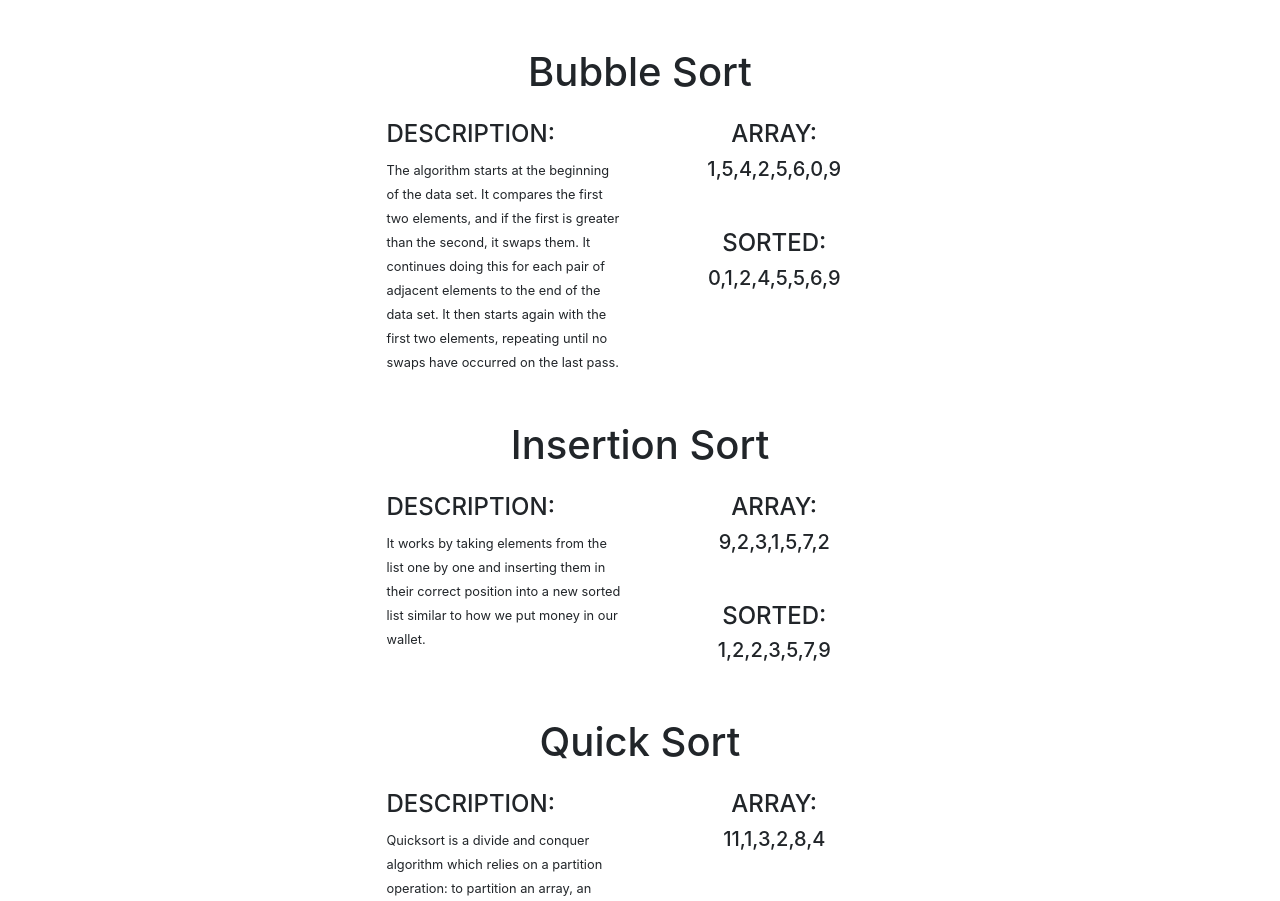
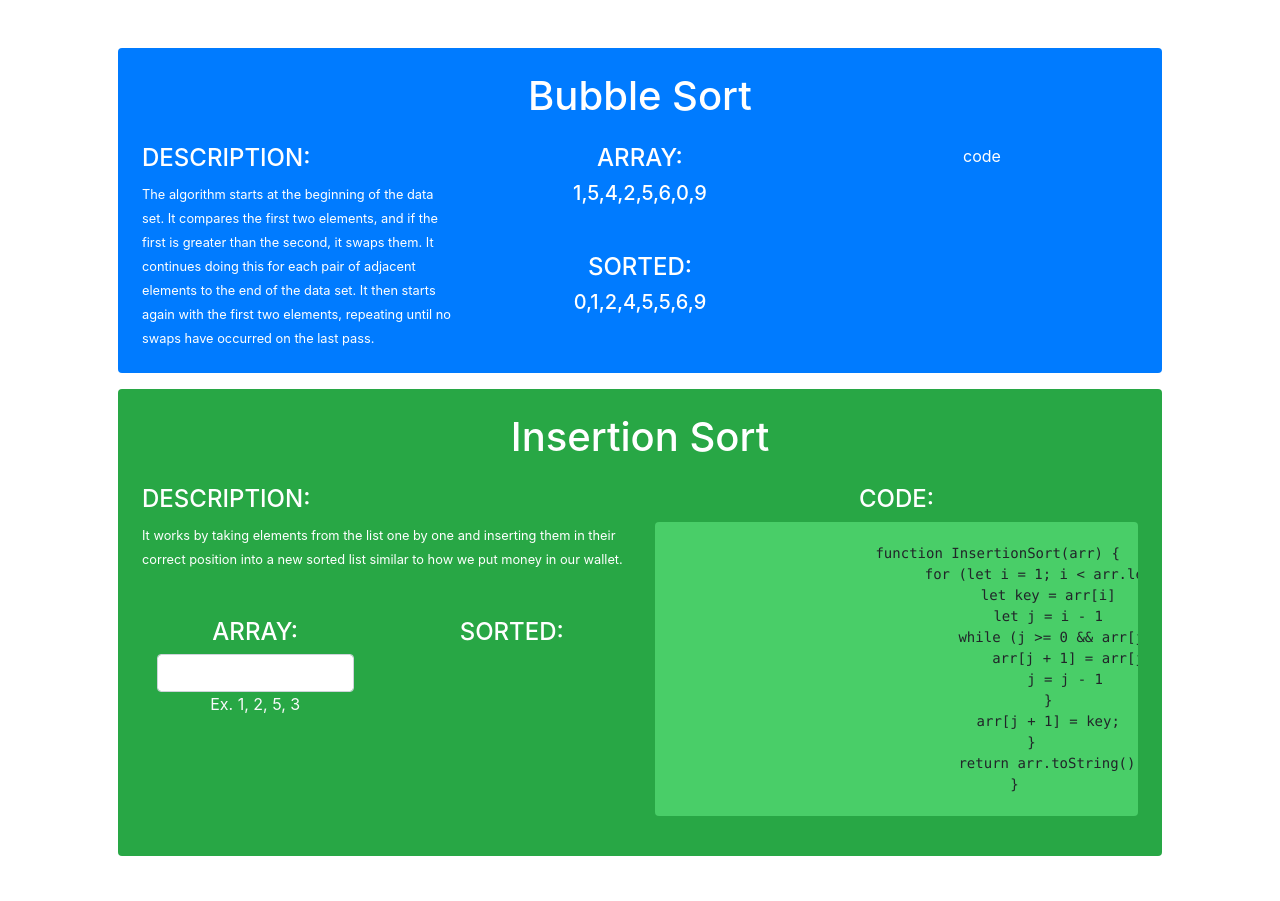
Before and after one commit to hayden-nesbit/sorting-practice, a React (Create React App) app: page / in a window 1280 px wide. Shown: the top 901 px of the page. Built offline with nearby package versions, Linux system fonts and the light colour scheme.

Commit message:
working on displaying sort functionality

```diff
--- a/src/App.js
+++ b/src/App.js
@@ -7,8 +7,12 @@ import Quick from './Quick'
 function App() {
   return (
     <div className="container text-center p-5">
-      <Bubble />
-      <Insertion />
+      <div className="container bg-primary p-4 text-white rounded mb-3">
+        <Bubble />
+      </div>
+      <div className="container bg-success p-4 text-white rounded">
+        <Insertion />
+      </div>
       <Quick />
     </div>
   );
--- a/src/Bubble.js
+++ b/src/Bubble.js
@@ -21,23 +21,24 @@ function Bubble() {
     let given = [1, 5, 4, 2, 5, 6, 0, 9]
 
     return (
-        <div className="row">
-            <div className="col-md-6 offset-3">
+        <>
             <h1 className=" mb-4">Bubble Sort</h1>
             <div className="row">
-                    <div className="col-6 text-left">
+                <div className="col-4 text-left">
                     <h4 className="">DESCRIPTION:</h4>
                     <small>The algorithm starts at the beginning of the data set. It compares the first two elements, and if the first is greater than the second, it swaps them. It continues doing this for each pair of adjacent elements to the end of the data set. It then starts again with the first two elements, repeating until no swaps have occurred on the last pass.</small>
                 </div>
-                    <div className="col-6 text-center">
+                <div className="col-4 text-center">
                     <h4>ARRAY:</h4>
                     <h5 className="mb-5">{given.toString()}</h5>
                     <h4>SORTED:</h4>
                     <h5>{BubbleSort(given)}</h5>
                 </div>
+                <div className="col-4">
+                    code
                     </div>
             </div>
-        </div>
+        </>
 
     )
 }
--- a/src/Insertion.js
+++ b/src/Insertion.js
@@ -1,16 +1,28 @@
-import React from 'react'
+import React, { useState } from 'react'
+import './insertion.css'
 
 function Insertion() {
+
+    const [input, setInput] = useState([])
+    const [array, setArray] = useState([])
+
+    console.log(input)
+
+    function handleSubmit() {
+        let arr = input.split("")
+        arr = arr.filter(item => item !== ",")
+        setArray(arr)
+    }
 
     function InsertionSort(arr) {
         for (let i = 1; i < arr.length; i++) {
             let key = arr[i]
-            let j = i-1
-            while(j >= 0 && arr[j] > key) {
-                arr[j+1] = arr[j]
-                j = j-1
+            let j = i - 1
+            while (j >= 0 && arr[j] > key) {
+                arr[j + 1] = arr[j]
+                j = j - 1
             }
-            arr[j+1] = key;
+            arr[j + 1] = key;
         }
         return arr.toString()
     }
@@ -18,23 +30,55 @@ function Insertion() {
     let given = [9, 2, 3, 1, 5, 7, 2]
 
     return (
+        <>
+            <h1 className="">Insertion Sort</h1>
+            <div className="row mt-4">
+                <div className="col-6 text-left">
                     <div className="row">
-            <div className="col-md-6 offset-3">
-                <h1 className="mt-5 mb-4">Insertion Sort</h1>
-                <div className="row">
-                    <div className="col-6 text-left">
+                        <div className="col">
                             <h4 className="">DESCRIPTION:</h4>
                             <small>It works by taking elements from the list one by one and inserting them in their correct position into a new sorted list similar to how we put money in our wallet.</small>
                         </div>
-                    <div className="col-6 text-center">
+                    </div>
+                    <div className="row mt-5 text-center">
+                        <div className="col">
                             <h4>ARRAY:</h4>
-                        <h5 className="mb-5">{given.toString()}</h5>
+                            <form onSubmit={handleSubmit}>
+                                <div className="form-group col">
+                                    <input onChange={(e) => setInput(e.target.value)} value={input} type="text" className="form-control" id="inputZip" />
+                                    <label className="text-light">Ex. 1, 2, 5, 3</label>
+                                </div>
+                            </form>
+                            {/* <h5 className="mb-3">{given.toString()}</h5> */}
+                        </div>
+                        <div className="col">
                             <h4>SORTED:</h4>
-                        <h5>{InsertionSort(given)}</h5>
+                            <h5>{array.length > 0 ? InsertionSort(array) : null}</h5>
                         </div>
                     </div>
                 </div>
+                <div className="col-6">
+                    <h4>CODE:</h4>
+                    <pre id="insertion-bg" className="rounded">
+                        {`
+                        function InsertionSort(arr) {
+                                for (let i = 1; i < arr.length; i++) {
+                                    let key = arr[i]
+                                    let j = i - 1
+                                    while (j >= 0 && arr[j] > key) {
+                                        arr[j + 1] = arr[j]
+                                        j = j - 1
+                                    }
+                                    arr[j + 1] = key;
+                                }
+                                    return arr.toString()
+                            }
+                            `}
+
+                    </pre>
                 </div>
+            </div>
+        </>
 
     )
 }
--- /dev/null
+++ b/src/insertion.css
@@ -0,0 +1,3 @@
+#insertion-bg {
+    background-color: rgb(73, 206, 104);
+}
```
Lines whose indentation alone changed are shown as unchanged.
